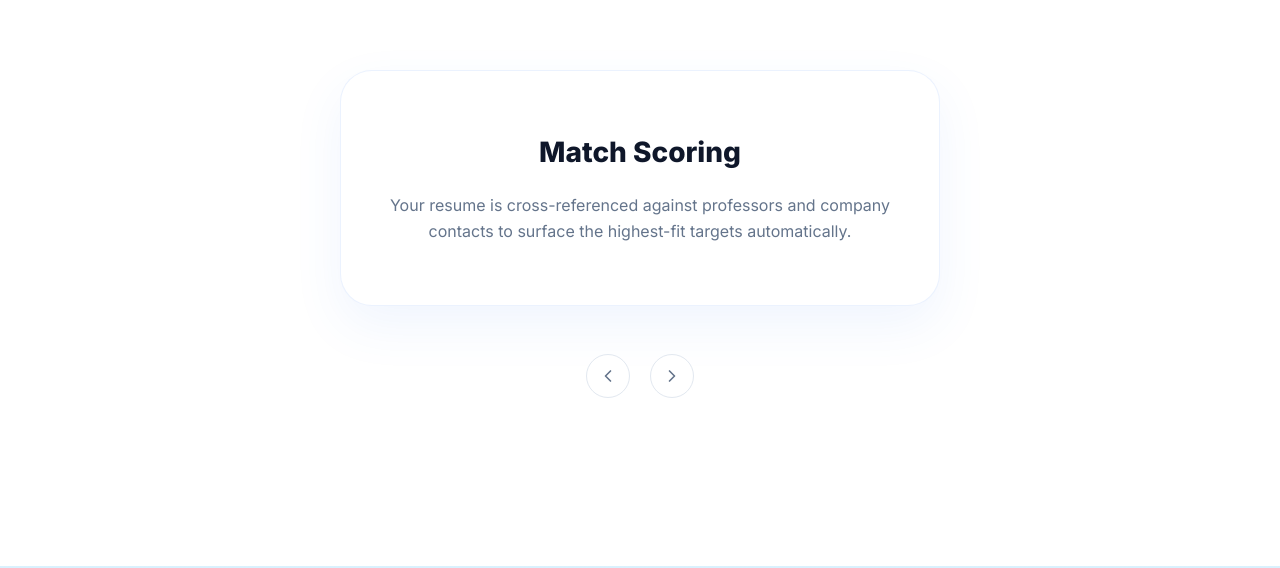
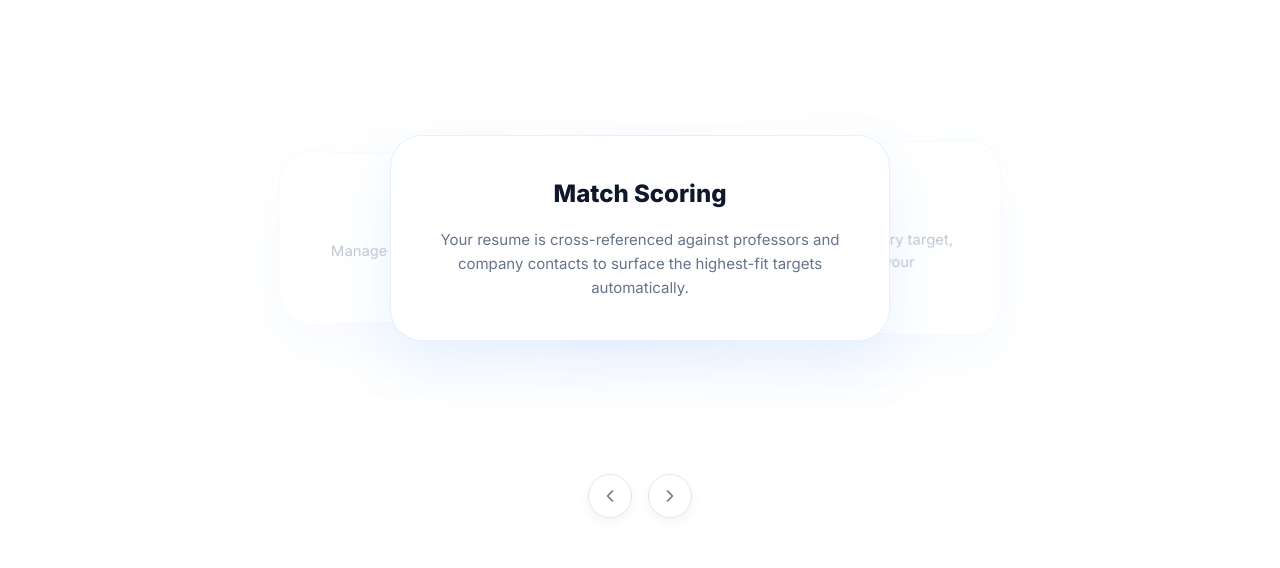
Before and after one commit to AnshR143/professor-outreach, a Next.js app: page / in a window 1280 px wide. Shown: the part 1272-1840 px from the top of the page. Built offline with nearby package versions, Linux system fonts and the light colour scheme; grey boxes are pictures that could not be loaded.

Commit message:
design: removed grids and restored 3D shuffling carousel

```diff
--- a/app/landing/LandingPage.tsx
+++ b/app/landing/LandingPage.tsx
@@ -55,46 +55,61 @@ function Nav() {
 
 function SectionCarousel() {
   const [current, setCurrent] = useState(0)
-  const [direction, setDirection] = useState(0)
   const total = FEATURES.length
 
   const handleNext = useCallback(() => {
-    setDirection(1)
     setCurrent((prev) => (prev + 1) % total)
   }, [total])
 
   const handlePrev = useCallback(() => {
-    setDirection(-1)
     setCurrent((prev) => (prev - 1 + total) % total)
   }, [total])
 
   return (
-    <div style={{ position: "relative", width: "100%", height: 500, display: "flex", justifyContent: "center", alignItems: "center", overflow: "hidden" }}>
-      <AnimatePresence initial={false} custom={direction}>
-        {FEATURES.map((f, i) => i === current && (
+    <div style={{ position: "relative", width: "100%", height: 600, display: "flex", justifyContent: "center", alignItems: "center", perspective: "1000px" }}>
+      {FEATURES.map((f, i) => {
+        const offset = (i - current + total) % total
+        const isCenter = offset === 0
+        const isNext = offset === 1 || (offset === -total + 1)
+        const isPrev = offset === total - 1 || (offset === -1)
+
+        let zIndex = 0
+        let x = 0
+        let rotateY = 0
+        let scale = 0.8
+        let opacity = 0
+
+        if (isCenter) {
+          zIndex = 30; x = 0; rotateY = 0; scale = 1; opacity = 1
+        } else if (isNext) {
+          zIndex = 20; x = 120; rotateY = -15; scale = 0.9; opacity = 0.4
+        } else if (isPrev) {
+          zIndex = 20; x = -120; rotateY = 15; scale = 0.9; opacity = 0.4
+        }
+
+        return (
           <motion.div
             key={i}
-            custom={direction}
-            initial={{ opacity: 0, x: direction > 0 ? 300 : -300, rotateY: direction > 0 ? 45 : -45, scale: 0.8 }}
-            animate={{ opacity: 1, x: 0, rotateY: 0, scale: 1 }}
-            exit={{ opacity: 0, x: direction > 0 ? -300 : 300, rotateY: direction > 0 ? -45 : 45, scale: 0.8 }}
-            transition={{ type: "spring", stiffness: 260, damping: 20 }}
+            animate={{ x, rotateY, scale, opacity, zIndex }}
+            transition={{ type: "spring", stiffness: 300, damping: 30 }}
             style={{
-              position: "absolute", width: "min(600px, 90vw)", padding: "60px 40px",
-              background: "#fff", borderRadius: 32, border: "1px solid rgba(59, 130, 246, 0.1)",
-              boxShadow: "0 20px 50px rgba(59, 130, 246, 0.08)", textAlign: "center"
-            }}>
-            <h3 style={{ fontSize: 28, fontWeight: 800, color: "#0f172a", marginBottom: 20 }}>{f.title}</h3>
-            <p style={{ fontSize: 16, color: "#64748b", lineHeight: 1.6, margin: 0 }}>{f.desc}</p>
+              position: "absolute", width: "min(500px, 85vw)", padding: "40px",
+              background: "#fff", borderRadius: 32, border: "1px solid rgba(59, 130, 246, 0.12)",
+              boxShadow: "0 25px 60px rgba(59, 130, 246, 0.1)", textAlign: "center",
+              cursor: "pointer", backfaceVisibility: "hidden"
+            }}
+            onClick={() => { if (!isCenter) setCurrent(i) }}>
+            <h3 style={{ fontSize: 24, fontWeight: 800, color: "#0f172a", marginBottom: 16 }}>{f.title}</h3>
+            <p style={{ fontSize: 15, color: "#64748b", lineHeight: 1.6, margin: 0 }}>{f.desc}</p>
           </motion.div>
-        ))}
-      </AnimatePresence>
+        )
+      })}
 
-      <div style={{ position: "absolute", bottom: 40, display: "flex", gap: 20, zIndex: 10 }}>
-        <button onClick={handlePrev} style={{ width: 44, height: 44, borderRadius: "50%", border: "1px solid #e2e8f0", background: "#fff", display: "flex", alignItems: "center", justifyContent: "center", cursor: "pointer" }}>
+      <div style={{ position: "absolute", bottom: 20, display: "flex", gap: 16, zIndex: 40 }}>
+        <button onClick={handlePrev} style={{ width: 44, height: 44, borderRadius: "50%", border: "1px solid #e2e8f0", background: "#fff", display: "flex", alignItems: "center", justifyContent: "center", cursor: "pointer", boxShadow: "0 4px 12px rgba(0,0,0,0.05)" }}>
           <ChevronLeft style={{ width: 20, height: 20, color: "#64748b" }} />
         </button>
-        <button onClick={handleNext} style={{ width: 44, height: 44, borderRadius: "50%", border: "1px solid #e2e8f0", background: "#fff", display: "flex", alignItems: "center", justifyContent: "center", cursor: "pointer" }}>
+        <button onClick={handleNext} style={{ width: 44, height: 44, borderRadius: "50%", border: "1px solid #e2e8f0", background: "#fff", display: "flex", alignItems: "center", justifyContent: "center", cursor: "pointer", boxShadow: "0 4px 12px rgba(0,0,0,0.05)" }}>
           <ChevronRight style={{ width: 20, height: 20, color: "#64748b" }} />
         </button>
       </div>
--- a/components/ui/hero-highlight.tsx
+++ b/components/ui/hero-highlight.tsx
@@ -40,35 +40,6 @@ export const HeroHighlight = ({
       )}
       onMouseMove={handleMouseMove}
     >
-      <div
-        className="absolute inset-0 pointer-events-none opacity-70"
-        style={dotPattern('rgb(212 212 212)')} // neutral-300 for light mode
-      />
-      <div
-        className="absolute inset-0 dark:opacity-70 opacity-0 pointer-events-none"
-        style={dotPattern('rgb(38 38 38)')} // neutral-800 for dark mode
-      />
-      <motion.div
-        className="pointer-events-none absolute inset-0 opacity-0 transition duration-300 group-hover:opacity-100"
-        style={{
-          ...dotPattern('rgb(99 102 241)'), // indigo-500
-          WebkitMaskImage: useMotionTemplate`
-            radial-gradient(
-              200px circle at ${mouseX}px ${mouseY}px,
-              black 0%,
-              transparent 100%
-            )
-          `,
-          maskImage: useMotionTemplate`
-            radial-gradient(
-              200px circle at ${mouseX}px ${mouseY}px,
-              black 0%,
-              transparent 100%
-            )
-          `,
-        }}
-      />
-
       <div className={cn("relative z-20", className)}>{children}</div>
     </div>
   );
```
